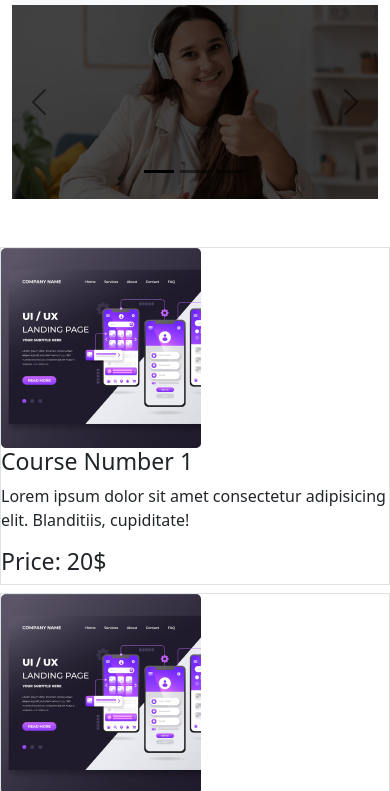
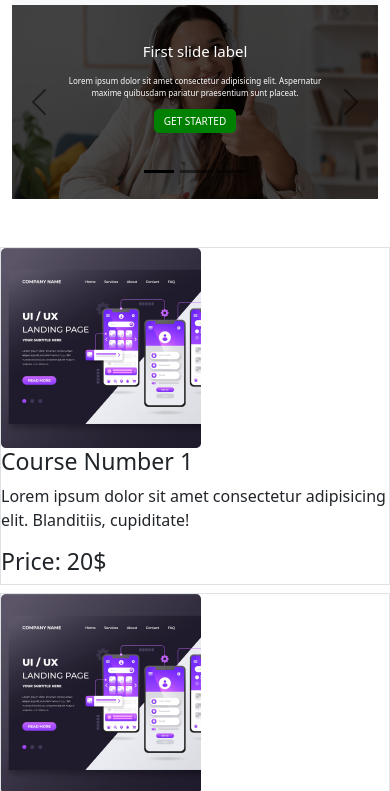
Before and after one commit to rasedprogrammer/techno-hub, a plain HTML site: page index.html in a window 390 px wide. Shown: the part 51-842 px from the top of the page. Drawn offline with nearby package versions, Linux system fonts and the light colour scheme.

Commit message:
adding carousal and course section

```diff
--- a/index.html
+++ b/index.html
@@ -53,7 +53,7 @@
 			</div>
 		</nav>
 		<!-- Slider Section -->
-		<div id="carouselExampleDark" class="carousel carousel-dark slide" data-bs-ride="carousel">
+		<!-- <div id="carouselExampleDark" class="carousel carousel-dark slide" data-bs-ride="carousel">
 			<div class="carousel-indicators">
 			  <button type="button" data-bs-target="#carouselExampleDark" data-bs-slide-to="0" class="active" aria-current="true" aria-label="Slide 1"></button>
 			  <button type="button" data-bs-target="#carouselExampleDark" data-bs-slide-to="1" aria-label="Slide 2"></button>
@@ -90,8 +90,50 @@
 			  <span class="carousel-control-next-icon" aria-hidden="true"></span>
 			  <span class="visually-hidden">Next</span>
 			</button>
+		  </div> -->
+
+		  <div id="carouselExampleDark" class="carousel carousel-dark slide" data-bs-ride="carousel">
+			<div class="carousel-indicators">
+			  <button type="button" data-bs-target="#carouselExampleDark" data-bs-slide-to="0" class="active" aria-current="true" aria-label="Slide 1"></button>
+			  <button type="button" data-bs-target="#carouselExampleDark" data-bs-slide-to="1" aria-label="Slide 2"></button>
+			  <button type="button" data-bs-target="#carouselExampleDark" data-bs-slide-to="2" aria-label="Slide 3"></button>
+			</div>
+			<div class="carousel-inner">
+			  <div class="carousel-item active" data-bs-interval="10000">
+				<img src="./images/cover/cover-1.png" class="d-block w-100" alt="...">
+				<div class="carousel-caption">
+				  <h5>First slide label</h5>
+				  <p>Lorem ipsum dolor sit amet consectetur adipisicing elit. Aspernatur maxime quibusdam pariatur praesentium sunt placeat.</p>
+				 <p><a href="#">Get Started</a></p>
+				</div>
+			  </div>
+			  <div class="carousel-item" data-bs-interval="2000">
+				<img src="./images/cover/cover-3.jpg" class="d-block w-100" alt="...">
+				<div class="carousel-caption">
+					<h5>Second slide label</h5>
+					<p>Lorem ipsum dolor sit amet consectetur adipisicing elit. Aspernatur maxime quibusdam pariatur praesentium sunt placeat.</p>
+				   <p><a href="#">Get Started</a></p>
+				</div>
+			  </div>
+			  <div class="carousel-item">
+				<img src="./images/cover/cover-1.png" class="d-block w-100" alt="...">
+				<div class="carousel-caption">
+				  <h5>Third slide label</h5>
+				  <p>Lorem ipsum dolor sit amet consectetur adipisicing elit. Aspernatur maxime quibusdam pariatur praesentium sunt placeat.</p>
+				 <p><a href="#">Get Started</a></p>
+				</div>
+			  </div>
+			</div>
+			<button class="carousel-control-prev" type="button" data-bs-target="#carouselExampleDark" data-bs-slide="prev">
+			  <span class="carousel-control-prev-icon" aria-hidden="true"></span>
+			  <span class="visually-hidden">Previous</span>
+			</button>
+			<button class="carousel-control-next" type="button" data-bs-target="#carouselExampleDark" data-bs-slide="next">
+			  <span class="carousel-control-next-icon" aria-hidden="true"></span>
+			  <span class="visually-hidden">Next</span>
+			</button>
 		  </div>
-	</header>
+		</header>
 	<main>
 		<!-- Courses Section -->
 		<section class="container mt-5">
--- a/style.css
+++ b/style.css
@@ -9,11 +9,45 @@
 	background: #000;
 	opacity: 0.7;
 }
-.carousel-caption h5,
-.carousel-caption p {
-	color: white;
+.carousel-caption{
+	bottom: 220px;
 }
-.course-heading{
-	padding: 6% 30%;
-	text-align: center;
+.carousel-caption h5{
+	font-size: 45px;
+	color: #FFFFFF;
 }
+.carousel-caption p{
+	width: 60%;
+	margin: auto;
+	font-size: 18px;
+	color: #FFFFFF;
+	margin-top: 40px;
+}
+.carousel-caption a{
+	text-transform: uppercase;
+	text-decoration: none;
+	color: #FFFFFF;
+	background: green;
+	padding: 15px 30px;
+	border-radius: 5px;
+	margin-top: 25px;
+}
+@media only screen and (max-width: 767px) {
+	.carousel-caption{
+		bottom: 50px;
+	}
+	.carousel-caption h5{
+		font-size: 15px;
+		margin-top: 5px;
+	}
+	.carousel-caption p{
+		width: 100%;
+		font-size: 8px;
+		margin-top: 15px;
+	}
+	.carousel-caption a{
+		font-size: 10px;
+		margin-top: 5px;
+		padding: 5px 10px;
+	}
+}
```
